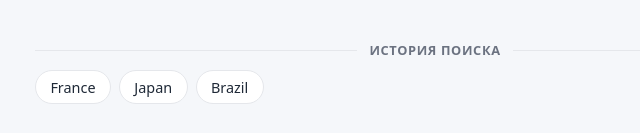
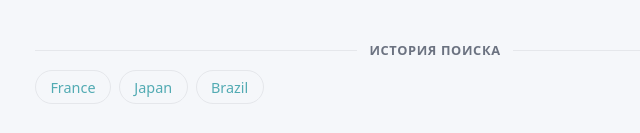
Before and after one commit to theFoxTale/countries-search, a website built with Vite: page index.html in a window 1280 px wide. Shown: the part 664-797 px from the top of the page, 205-845 px from the left. Built offline with nearby package versions, Linux system fonts and the light colour scheme.

Commit message:
chore: update history style

```diff
--- a/src/styles/history.css
+++ b/src/styles/history.css
@@ -38,19 +38,24 @@
   padding: 0.4rem 0.9rem;
   font: inherit;
   font-size: 0.9rem;
-  color: var(--text);
-  background: var(--surface);
+
+  color: var(--accent);
+
+  background: transparent;
   border: 1px solid var(--border);
   border-radius: 999px;
+
   cursor: pointer;
   transition:
-    color 0.5s ease,
-    background-color 0.5s ease;
+    background 0.2s ease,
+    border-color 0.2s ease,
+    font-weight 0.2s ease;
 }
 
 .history__chip:hover {
-  background-color: var(--accent);
-  color: var(--surface);
+  background: color-mix(in srgb, var(--accent) 10%, transparent);
+  border-color: var(--accent);
+  font-weight: 600;
 }
 
 .history__chip:focus-visible {
```
